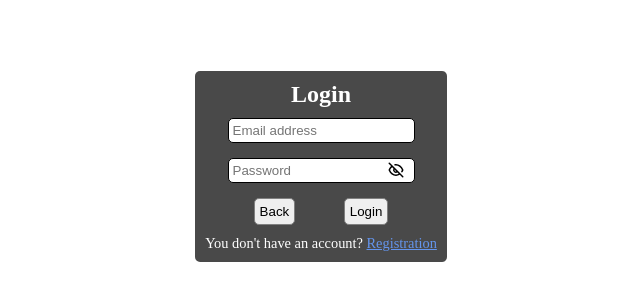
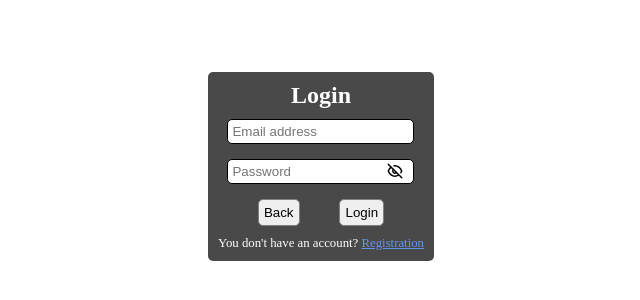
Before and after one commit to ilyha1003/FinalRSProject, an Angular app: page /login in a window 1280 px wide. Shown: the part 234-534 px from the top of the page, without its empty margins (319-959 px from the left). Built offline with nearby package versions, Linux system fonts and the light colour scheme.

Commit message:
fix: fix font size paragraph

```diff
--- a/src/app/pages/login-page/login-page.component.scss
+++ b/src/app/pages/login-page/login-page.component.scss
@@ -111,7 +111,7 @@
 }
 
 .login__question-paragraph {
-  font-size: 0.9rem;
+  font-size: 0.8rem;
   margin: 0 auto;
 }
 
--- a/src/app/pages/registration-page/registration-page.component.scss
+++ b/src/app/pages/registration-page/registration-page.component.scss
@@ -138,7 +138,7 @@
 }
 
 .registration__question-paragraph {
-  font-size: 0.9rem;
+  font-size: 0.8rem;
   margin: 0 auto;
 }
 
```
